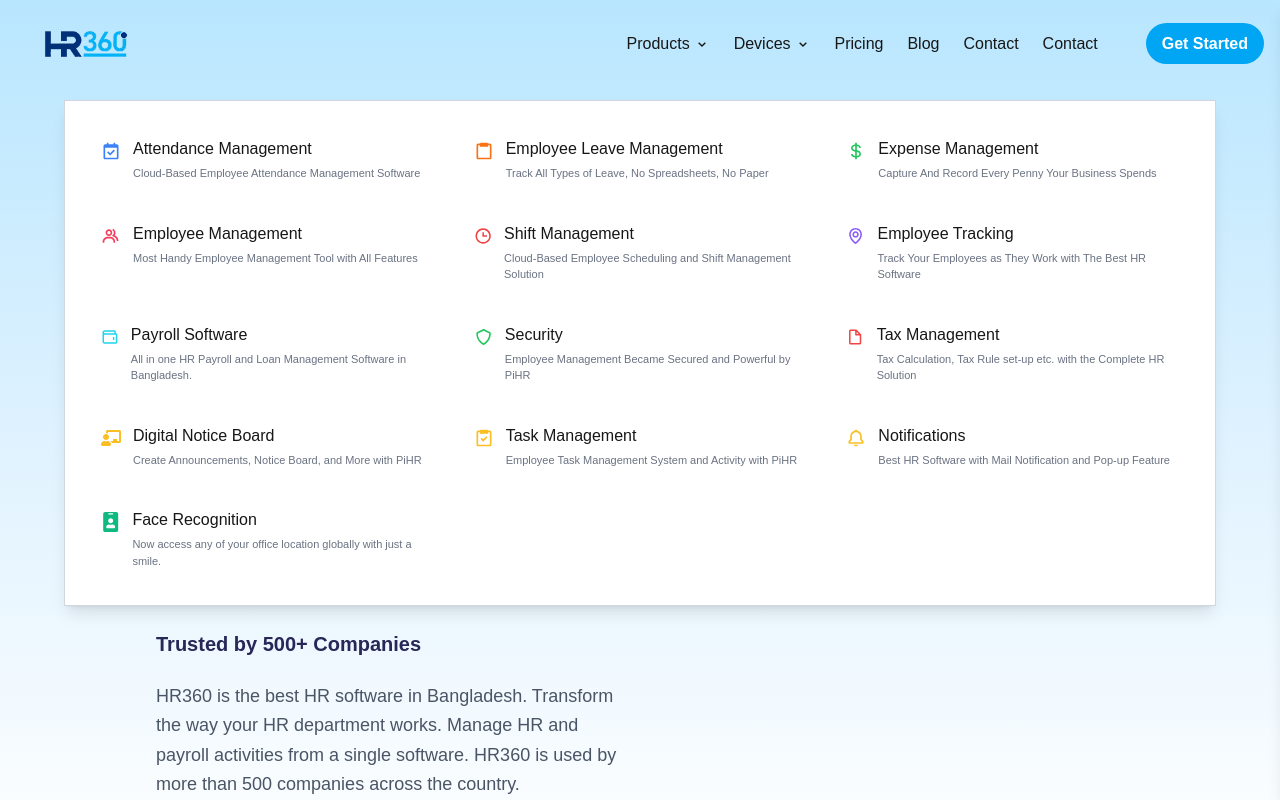
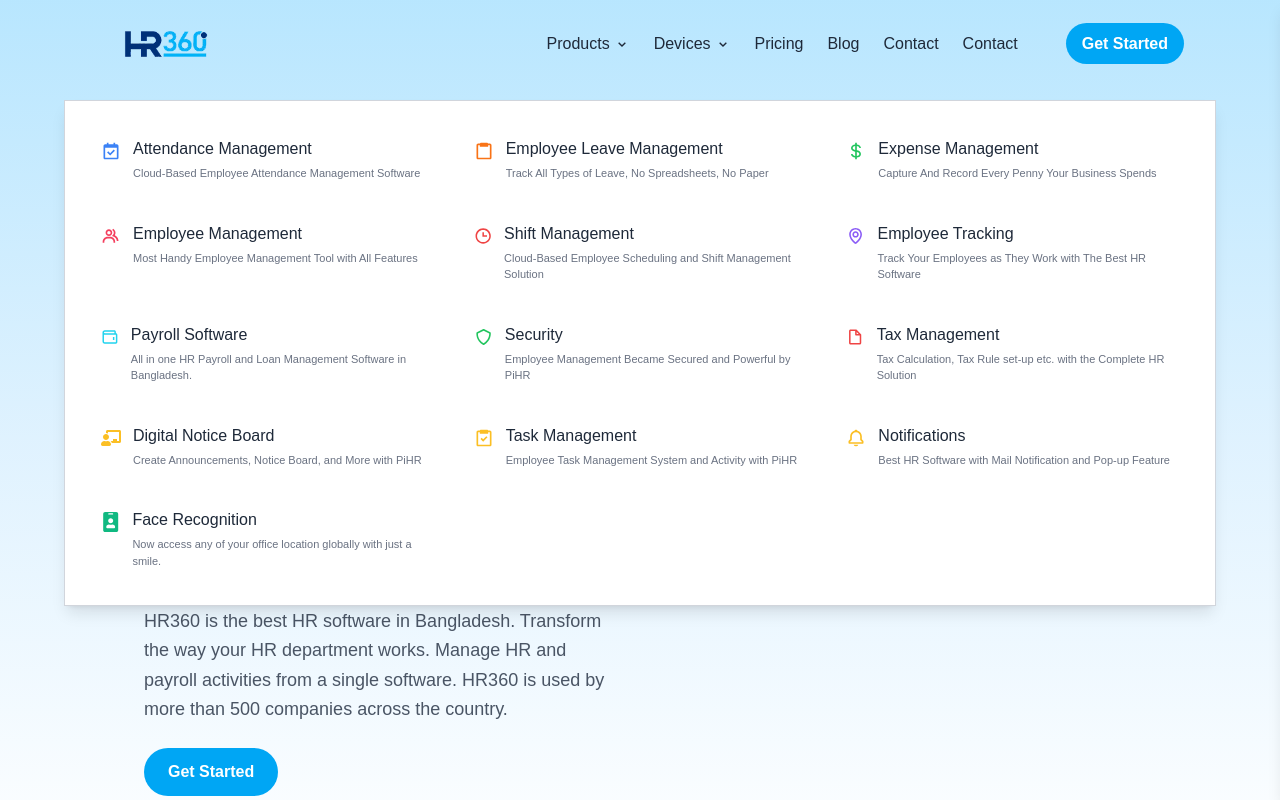
Before and after one commit to Naimul-Islam20/HR360-, a Next.js app: page / in a window 1280 px wide. Both pictures are taken after a click on the element "Products". Shown: the top 800 px of the page. Built offline with nearby package versions, Linux system fonts and the light colour scheme.

Commit message:
header color

```diff
--- a/src/components/layout/header.js
+++ b/src/components/layout/header.js
@@ -55,7 +55,7 @@
     scrolled ? "bg-white/90 backdrop-blur-md shadow-sm" : "bg-transparent "
   }`}
     >
-      <div className="max-w-7xl mx-auto px-4">
+      <div className="max-w-7xl mx-auto px-4 sm:px-6 md:px-10 lg:px-17 xl:px-24 2xl:px-30">
         <div className="flex justify-between items-center h-22">
           {/* Logo */}
           <div className="flex items-center">
@@ -84,7 +84,7 @@
                   >
                     {hasChildren ? (
                       <div
-                        className="flex items-center cursor-pointer font-medium hover:text-blue-600"
+                        className="flex items-center cursor-pointer font-medium text-gray-800 hover:text-blue-600"
                         onClick={() =>
                           setOpenDropdown(
                             openDropdown === menu.id ? null : menu.id
@@ -97,7 +97,7 @@
                     ) : (
                       <Link
                         href={`/${menu.menu_uid}`}
-                        className="font-medium hover:text-blue-600"
+                        className="font-medium text-gray-800 hover:text-blue-600"
                       >
                         {menu.menu_name}
                       </Link>
@@ -107,11 +107,11 @@
                  <div
   className={`
     ${childCount > 10
-      ? "fixed top-[100px] left-0 right-0 mx-auto w-[90vw] max-w-[1600px] bg-white shadow-lg border border-gray-300 z-50 p-6  max-h-[80vh]"
-      : "absolute top-full mt-8 bg-white shadow-lg border border-gray-300 z-50 p-6 " +
+      ? "fixed text-gray-800 top-[100px] left-0 right-0 mx-auto w-[90vw] max-w-[1600px] bg-white shadow-lg border border-gray-300 z-50 p-6  max-h-[80vh]"
+      : "absolute top-full mt-8 text-gray-800 bg-white shadow-lg border border-gray-300 z-50 p-6 " +
         (childCount > 5
-          ? "left-1/2 transform -translate-x-1/2 min-w-[700px]"
-          : "left-1/2 transform -translate-x-1/2 min-w-[280px]")
+          ? "left-1/2 transform text-gray-800 -translate-x-1/2 min-w-[700px]"
+          : "left-1/2 transform text-gray-800 -translate-x-1/2 min-w-[280px]")
     }
   `}
 >
--- a/src/components/modules/faq.js
+++ b/src/components/modules/faq.js
@@ -197,7 +197,7 @@
       >
         <h3 className="font-semibold text-base md:text-lg text-gray-950 leading-snug">{q}</h3>
         <ChevronDown
-          className={`shrink-0 transition-transform ${open ? "rotate-180" : "rotate-0"}`}
+          className={`shrink-0 text-gray-800 transition-transform ${open ? "rotate-180" : "rotate-0"}`}
         />
       </button>
 
--- a/src/components/modules/hero.js
+++ b/src/components/modules/hero.js
@@ -11,7 +11,7 @@
         <div className="flex flex-col lg:flex-row items-center md:items-start gap-12">
 
           {/* Left Column - Text */}
-          <div className="flex-1 ps-3 space-y-6 text-center lg:text-left">
+          <div className="flex-1  space-y-6 text-center lg:text-left">
             {/* Heading */}
             <h1 className="text-blue-900 text-base sm:text-lg md:text-xl font-bold inline">
               You’ve come to the right place!
--- a/src/components/modules/hrInfo.js
+++ b/src/components/modules/hrInfo.js
@@ -12,7 +12,7 @@
         <div className="grid grid-cols-1 lg:grid-cols-2 gap-10 lg:gap-12 items-center">
 
           {/* ✅ Left Column - Text */}
-          <div className="ms-2 sm:ms-6 lg:ms-10 space-y-3 order-1">
+          <div className="  lg:ms-10 space-y-3 order-1">
             <h2 className="text-sm sm:text-base font-bold text-gray-500 uppercase tracking-wide">
               WHAT IS HR360?
             </h2>
```
